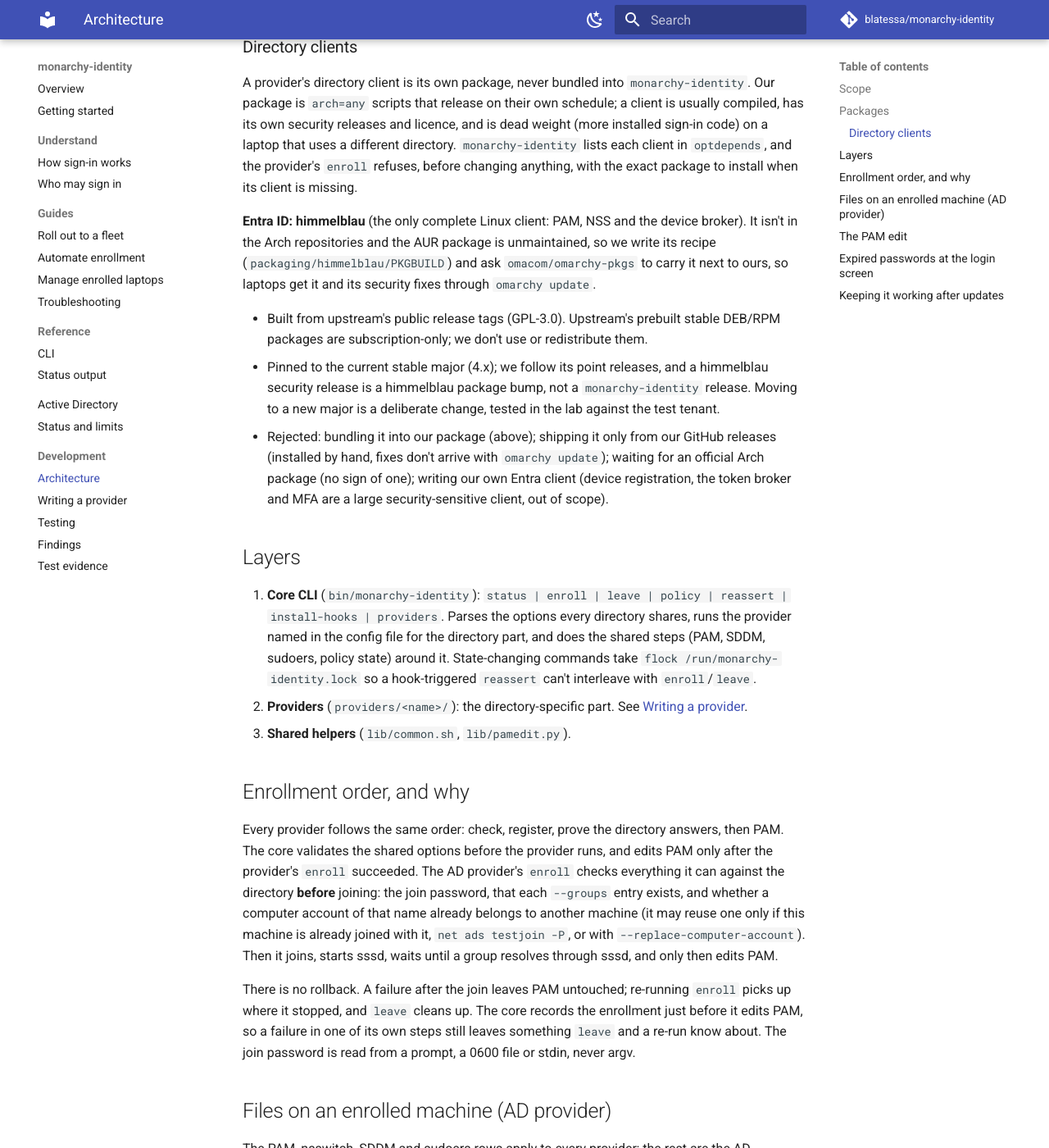
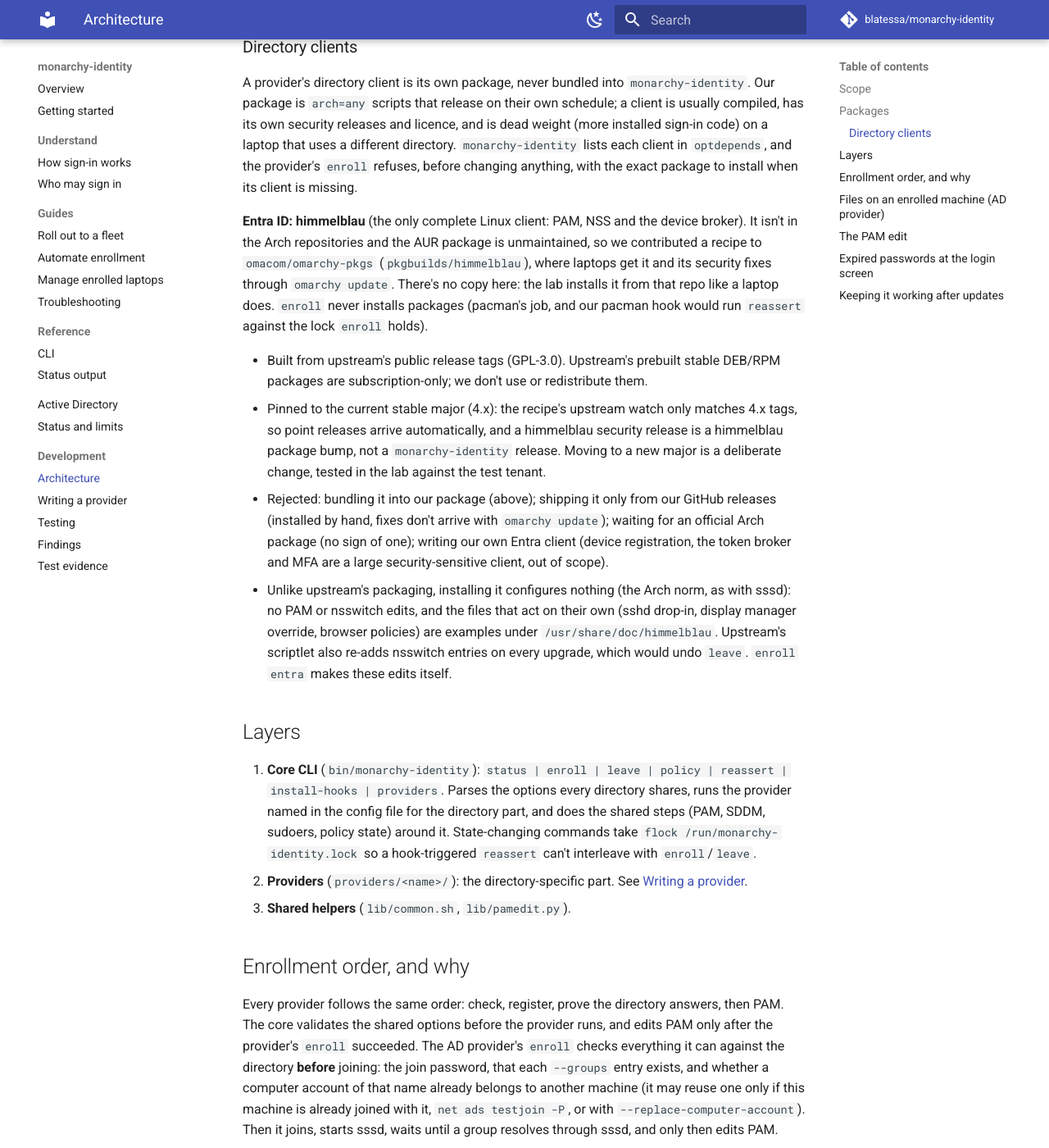
Before and after one commit to blatessa/monarchy-identity, an MkDocs documentation site: the page built from docs/dev/architecture.md, in a window 1280 px wide and 1400 px high, scrolled down 1123 px. Shown: the whole window at 82% size. Built offline with MkDocs 1.6.1 and Material for MkDocs 9.7.7, drawn with Linux system fonts in a browser that asks for light colours; comment, search, counter and statistics services are not loaded.

Commit message:
Entra client: recipe lives in omarchy-pkgs, installing it configures nothing
No copy of the himmelblau recipe here; the lab installs it from Omarchy's
repo. Records why the recipe differs from upstream's packaging.

Co-Authored-By: Claude Opus 5.5 <noreply@anthropic.com>

```diff
--- a/docs/dev/architecture.md
+++ b/docs/dev/architecture.md
@@ -40,17 +40,24 @@ lists each client in `optdepends`, and the provider's `enroll` refuses, before c
 package to install when its client is missing.
 
 **Entra ID: himmelblau** (the only complete Linux client: PAM, NSS and the device broker). It isn't in the Arch
-repositories and the AUR package is unmaintained, so we write its recipe (`packaging/himmelblau/PKGBUILD`) and ask
-`omacom/omarchy-pkgs` to carry it next to ours, so laptops get it and its security fixes through `omarchy update`.
+repositories and the AUR package is unmaintained, so we contributed a recipe to `omacom/omarchy-pkgs`
+(`pkgbuilds/himmelblau`), where laptops get it and its security fixes through `omarchy update`. There's no copy here:
+the lab installs it from that repo like a laptop does. `enroll` never installs packages (pacman's job, and our pacman
+hook would run `reassert` against the lock `enroll` holds).
 
 - Built from upstream's public release tags (GPL-3.0). Upstream's prebuilt stable DEB/RPM packages are
   subscription-only; we don't use or redistribute them.
-- Pinned to the current stable major (4.x); we follow its point releases, and a himmelblau security release is a
-  himmelblau package bump, not a `monarchy-identity` release. Moving to a new major is a deliberate change, tested in
+- Pinned to the current stable major (4.x): the recipe's upstream watch only matches 4.x tags, so point releases
+  arrive automatically, and a himmelblau security release is a himmelblau package bump, not a `monarchy-identity`
+  release. Moving to a new major is a deliberate change, tested in
   the lab against the test tenant.
 - Rejected: bundling it into our package (above); shipping it only from our GitHub releases (installed by hand, fixes
   don't arrive with `omarchy update`); waiting for an official Arch package (no sign of one); writing our own Entra
   client (device registration, the token broker and MFA are a large security-sensitive client, out of scope).
+- Unlike upstream's packaging, installing it configures nothing (the Arch norm, as with sssd): no PAM or nsswitch
+  edits, and the files that act on their own (sshd drop-in, display manager override, browser policies) are examples
+  under `/usr/share/doc/himmelblau`. Upstream's scriptlet also re-adds nsswitch entries on every upgrade, which would
+  undo `leave`. `enroll entra` makes these edits itself.
 
 ## Layers
 
```
